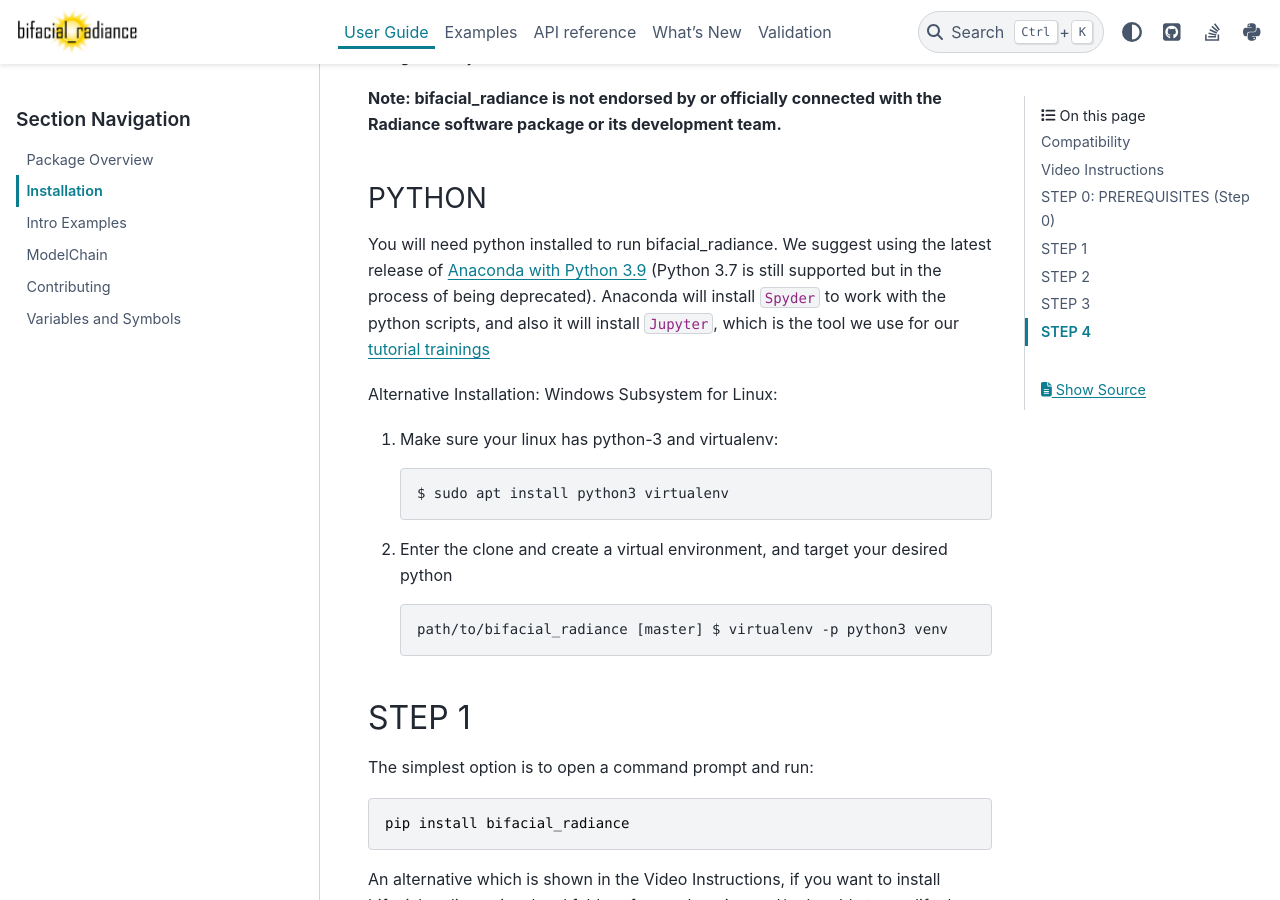
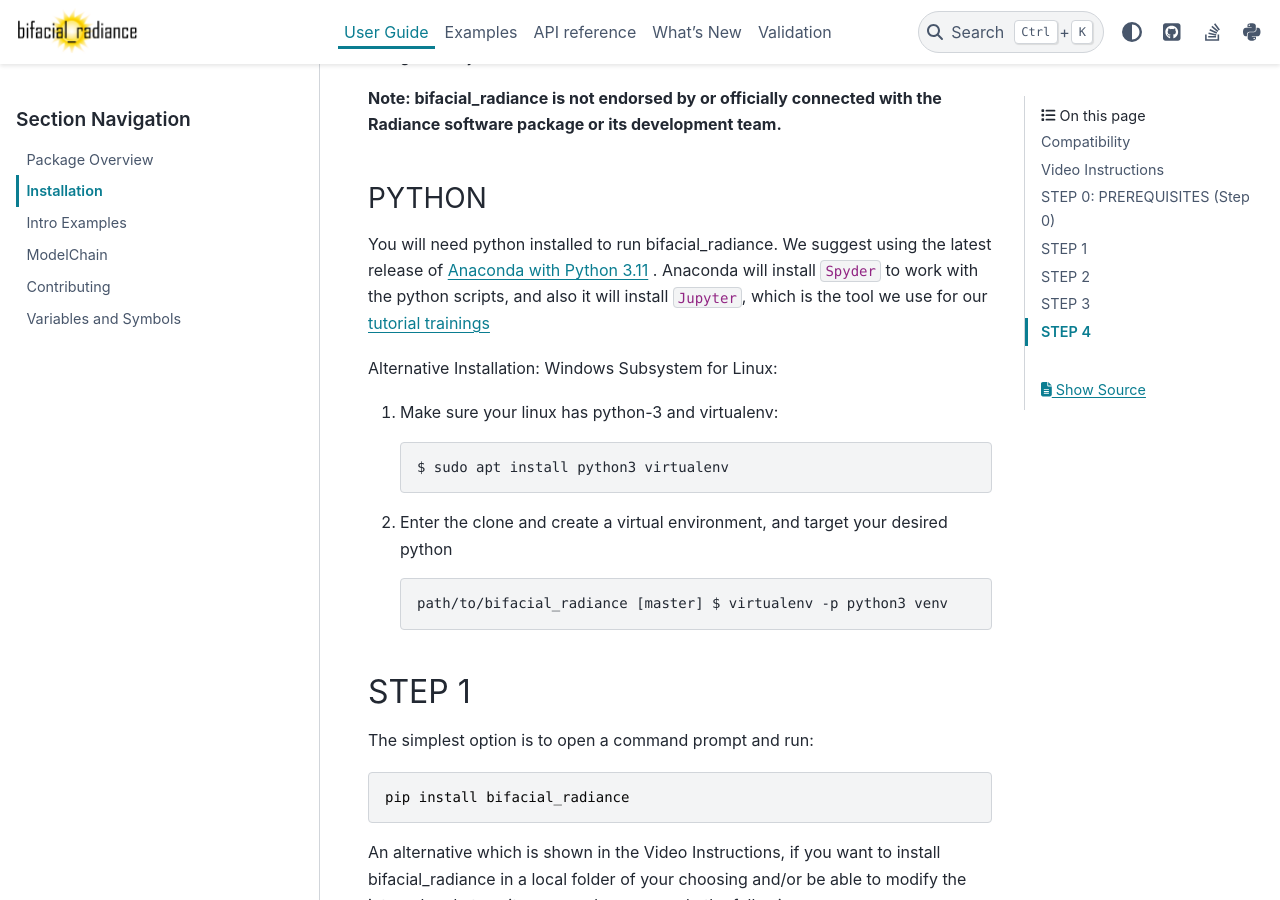
Before and after one commit to NREL/bifacial_radiance, a Sphinx documentation site: the page built from docs/sphinx/source/user_guide/installation.rst, in a window 1280 px wide and 900 px high, scrolled down 3682 px. Built offline with Sphinx 7.4.7 and the PyData theme 0.15.4, drawn with Linux system fonts in a browser that asks for light colours.

Commit message:
Sphinx updates.  Bump pytests to include py 3.12

```diff
--- a/docs/sphinx/source/user_guide/installation.rst
+++ b/docs/sphinx/source/user_guide/installation.rst
@@ -116,7 +116,7 @@ Alternative Installation: Windows Subsystem for Linux:
 
 PYTHON
 -------
-You will need python installed to run bifacial_radiance. We suggest using the latest release of `Anaconda with Python 3.9 <https://www.anaconda.com/distribution/>`_ (Python 3.7 is still supported but in the process of being deprecated). Anaconda will install ``Spyder`` to work with the python scripts, and also it will install ``Jupyter``, which is the tool we use for our `tutorial trainings <https://github.com/NREL/bifacial_radiance/tree/master/docs/tutorials>`_
+You will need python installed to run bifacial_radiance. We suggest using the latest release of `Anaconda with Python 3.11 <https://www.anaconda.com/download/>`_ . Anaconda will install ``Spyder`` to work with the python scripts, and also it will install ``Jupyter``, which is the tool we use for our `tutorial trainings <https://github.com/NREL/bifacial_radiance/tree/master/docs/tutorials>`_
 
 
 Alternative Installation: Windows Subsystem for Linux:
--- a/setup.py
+++ b/setup.py
@@ -74,6 +74,7 @@ setup(
         'Programming Language :: Python :: 3.8',
         'Programming Language :: Python :: 3.9',
         'Programming Language :: Python :: 3.10',
+        'Programming Language :: Python :: 3.11',
             ],
 
     # What does your project relate to?
```
Also changed, not shown: docs/sphinx/source/whatsnew/v0.4.4.rst (renamed from docs/sphinx/source/whatsnew/pending.rst), 1 other file.
